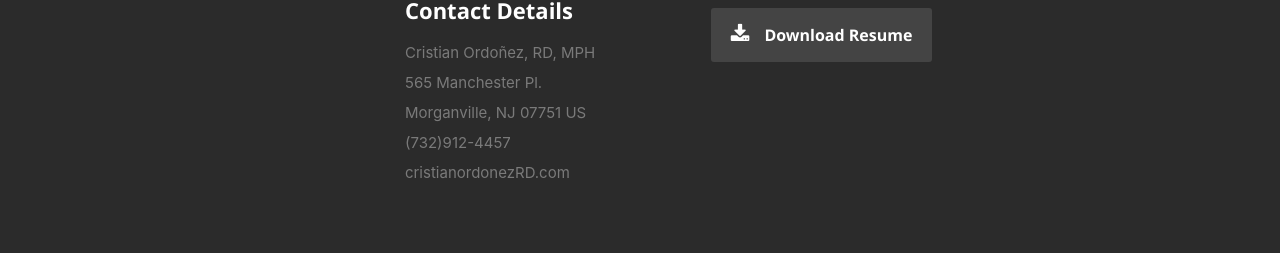
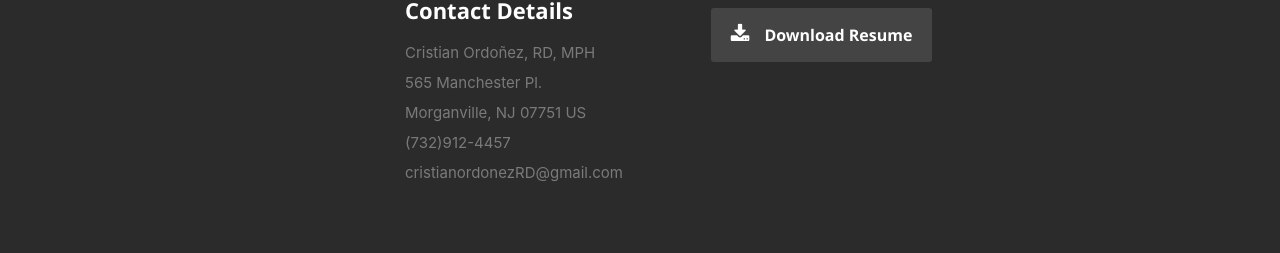
Before and after one commit to cristianordonez/resume, a React (Create React App) app: page / in a window 1280 px wide. Shown: the part 1092-1345 px from the top of the page. Built offline with nearby package versions, Linux system fonts and the light colour scheme.

Commit message:
added my resume to download buton in about section

```diff
--- a/src/components/about/about.js
+++ b/src/components/about/about.js
@@ -25,12 +25,12 @@ export default class About extends Component {
                       Morganville, NJ 07751 US
                     </span><br />
                     <span>(732)912-4457</span><br />
-                    <span>cristianordonezRD.com</span>
+                    <span>cristianordonezRD@gmail.com</span>
                   </p>
                 </div>
                 <div className="columns download">
                   <p>
-                    <a href="#" className="button"><i className="fa fa-download" />Download Resume</a>
+                    <a href="images/Resume2020.pdf" className="button"><i className="fa fa-download" />Download Resume</a>
                   </p>
                 </div>
               </div> {/* end row */}
```
Also changed, not shown: 1 other file (tests, documents, lock files or other folders).
